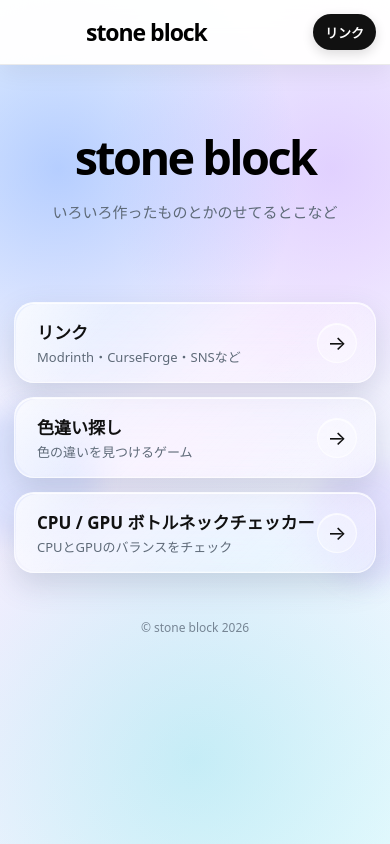
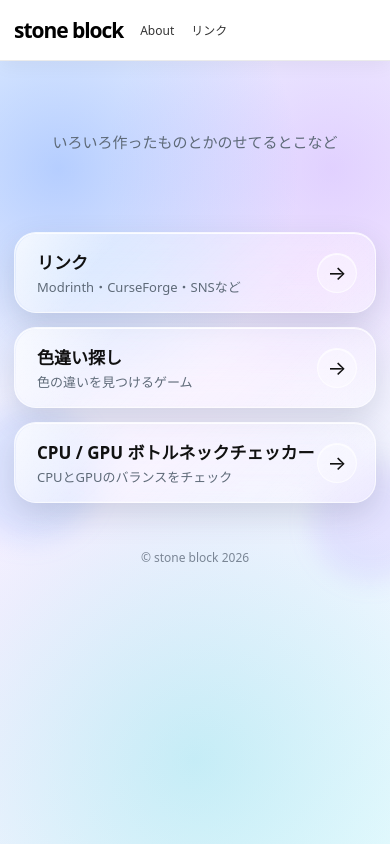
Before and after one commit to stone-block9965/stone-block9965.github.io, a plain HTML site: page index.html in a window 390 px wide. Drawn offline with Linux system fonts and the light colour scheme.

Commit message:
ホームページ

```diff
--- a/index.html
+++ b/index.html
@@ -91,7 +91,7 @@
         }
 
         /* =========================
-           Top Navigation
+           Apple-style navigation
         ========================= */
 
         .topbar {
@@ -101,52 +101,55 @@
 
             width: 100%;
 
-            background: rgba(255, 255, 255, 0.96);
+            background: #ffffff;
+
             border-bottom: 1px solid var(--nav-border);
 
             box-shadow:
-                0 8px 24px rgba(0, 0, 0, 0.06);
-
-            backdrop-filter: blur(20px);
-            -webkit-backdrop-filter: blur(20px);
+                0 4px 18px rgba(0, 0, 0, 0.05);
         }
 
         .nav-inner {
-            width: min(1120px, calc(100% - 40px));
-            min-height: 72px;
+            width: min(1180px, calc(100% - 40px));
+            min-height: 64px;
 
             margin: 0 auto;
 
             display: flex;
             align-items: center;
-            justify-content: center;
 
-            position: relative;
+            gap: 32px;
+
+            padding-left: 8%;
         }
 
-        .nav-left {
-            position: absolute;
-            left: 0;
+        .brand {
+            color: #000000;
+            text-decoration: none;
 
-            display: flex;
-            align-items: center;
-            gap: 28px;
+            font-size: clamp(25px, 3vw, 34px);
+            font-weight: 800;
+
+            letter-spacing: -0.05em;
+            line-height: 1;
+
+            white-space: nowrap;
+
+            transition: opacity 160ms ease;
         }
 
-        .nav-right {
-            position: absolute;
-            right: 0;
-
-            display: flex;
-            align-items: center;
+        .brand:hover {
+            opacity: 0.68;
         }
 
         .nav-link {
-            color: #444;
+            color: #333333;
             text-decoration: none;
 
             font-size: 14px;
             font-weight: 500;
+
+            white-space: nowrap;
 
             transition:
                 color 160ms ease,
@@ -154,66 +157,14 @@
         }
 
         .nav-link:hover {
-            color: #000;
+            color: #000000;
+            opacity: 0.65;
         }
 
-        .brand {
-            color: #000;
-            text-decoration: none;
-
-            font-size: clamp(24px, 3vw, 32px);
-            font-weight: 800;
-
-            letter-spacing: -0.045em;
-
-            line-height: 1;
-        }
-
-        .nav-button {
-            display: inline-flex;
-            align-items: center;
-            justify-content: center;
-
-            min-height: 40px;
-            padding: 0 18px;
-
-            border-radius: 999px;
-
-            background: #111;
-            color: #fff;
-
-            text-decoration: none;
-
-            font-size: 14px;
-            font-weight: 650;
-
-            box-shadow:
-                0 4px 12px rgba(0, 0, 0, 0.14);
-
-            transition:
-                transform 160ms ease,
-                background 160ms ease,
-                box-shadow 160ms ease;
-        }
-
-        .nav-button:hover {
-            background: #000;
-
-            transform: translateY(-1px);
-
-            box-shadow:
-                0 7px 18px rgba(0, 0, 0, 0.18);
-        }
-
-        .nav-button:active {
-            transform: scale(0.98);
-        }
-
-        .nav-link:focus-visible,
-        .nav-button:focus-visible,
-        .brand:focus-visible {
+        .brand:focus-visible,
+        .nav-link:focus-visible {
             outline: 3px solid rgba(78, 120, 255, 0.35);
-            outline-offset: 4px;
+            outline-offset: 5px;
         }
 
         /* =========================
@@ -223,35 +174,22 @@
         .container {
             width: min(760px, calc(100% - 40px));
             margin: 0 auto;
-            padding: 90px 0 60px;
+
+            padding: 82px 0 60px;
         }
 
         .hero {
             text-align: center;
         }
 
-        .hero-title {
-            margin: 0;
-
-            font-size: clamp(42px, 9vw, 72px);
-            line-height: 1.03;
-
-            letter-spacing: -0.055em;
-
-            font-weight: 850;
-
-            color: #000;
-        }
-
         .hero-description {
-            margin: 18px auto 0;
+            margin: 0 auto;
 
             max-width: 600px;
 
             color: var(--subtext);
 
             font-size: clamp(15px, 2.5vw, 17px);
-
             line-height: 1.8;
         }
 
@@ -264,7 +202,7 @@
         }
 
         /* =========================
-           Home Cards
+           Home cards
         ========================= */
 
         .home-links {
@@ -419,25 +357,20 @@
 
         @media (max-width: 700px) {
             .nav-inner {
-                min-height: 64px;
-                width: min(100% - 28px, 1120px);
+                width: min(100% - 28px, 1180px);
+
+                min-height: 60px;
+
+                gap: 22px;
+
+                padding-left: 3%;
             }
 
-            .nav-left {
-                gap: 16px;
+            .brand {
+                font-size: 24px;
             }
 
             .nav-link {
-                font-size: 13px;
-            }
-
-            .brand {
-                font-size: 23px;
-            }
-
-            .nav-button {
-                min-height: 36px;
-                padding: 0 14px;
                 font-size: 13px;
             }
 
@@ -447,44 +380,24 @@
             }
         }
 
-        @media (max-width: 520px) {
+        @media (max-width: 500px) {
             .nav-inner {
-                justify-content: flex-start;
+                gap: 17px;
+                padding-left: 0;
             }
 
             .brand {
-                margin-left: 72px;
-            }
-
-            .nav-left {
-                gap: 12px;
-            }
-
-            .nav-right {
-                right: 0;
-            }
-
-            .nav-button {
-                padding: 0 12px;
+                font-size: 21px;
             }
 
             .nav-link {
-                display: none;
-            }
-
-            .hero-title {
-                font-size: clamp(40px, 12vw, 58px);
-            }
-
-            .glass-button {
-                min-height: 70px;
-                border-radius: 20px;
+                font-size: 12px;
             }
         }
 
         @media (prefers-reduced-motion: reduce) {
+            .brand,
             .nav-link,
-            .nav-button,
             .glass-button {
                 transition: none;
             }
@@ -495,42 +408,40 @@
 <body>
 
     <!-- =========================
-         Top Navigation
+         Navigation
     ========================= -->
 
     <header class="topbar">
-        <nav class="nav-inner" aria-label="メインナビゲーション">
 
-            <div class="nav-left">
-                <a class="nav-link" href="/about/">
-                    About
-                </a>
-            </div>
+        <nav
+            class="nav-inner"
+            aria-label="メインナビゲーション"
+        >
 
             <a class="brand" href="/">
                 stone block
             </a>
 
-            <div class="nav-right">
-                <a class="nav-button" href="/links/">
-                    リンク
-                </a>
-            </div>
+            <a class="nav-link" href="/about/">
+                About
+            </a>
+
+            <a class="nav-link" href="/links/">
+                リンク
+            </a>
 
         </nav>
+
     </header>
 
+
     <!-- =========================
-         Main Content
+         Main
     ========================= -->
 
     <main class="container">
 
         <section class="hero">
-
-            <h1 class="hero-title">
-                stone block
-            </h1>
 
             <p class="hero-description">
                 いろいろ作ったものとかのせてるとこなど
@@ -542,16 +453,26 @@
 
         </section>
 
-        <section class="home-links" aria-label="おすすめ">
 
-            <a class="glass-button" href="/links/">
+        <section
+            class="home-links"
+            aria-label="コンテンツ"
+        >
+
+            <a
+                class="glass-button"
+                href="/links/"
+            >
                 <span class="button-text">
+
                     <span class="button-title">
                         リンク
                     </span>
+
                     <span class="button-subtitle">
                         Modrinth・CurseForge・SNSなど
                     </span>
+
                 </span>
 
                 <span class="arrow" aria-hidden="true">
@@ -559,14 +480,21 @@
                 </span>
             </a>
 
-            <a class="glass-button" href="/color/">
+
+            <a
+                class="glass-button"
+                href="/color/"
+            >
                 <span class="button-text">
+
                     <span class="button-title">
                         色違い探し
                     </span>
+
                     <span class="button-subtitle">
                         色の違いを見つけるゲーム
                     </span>
+
                 </span>
 
                 <span class="arrow" aria-hidden="true">
@@ -574,14 +502,21 @@
                 </span>
             </a>
 
-            <a class="glass-button" href="/bottleneck-checker/">
+
+            <a
+                class="glass-button"
+                href="/bottleneck-checker/"
+            >
                 <span class="button-text">
+
                     <span class="button-title">
                         CPU / GPU ボトルネックチェッカー
                     </span>
+
                     <span class="button-subtitle">
                         CPUとGPUのバランスをチェック
                     </span>
+
                 </span>
 
                 <span class="arrow" aria-hidden="true">
@@ -591,6 +526,7 @@
 
         </section>
 
+
         <footer>
             © stone block 2026
         </footer>
```
